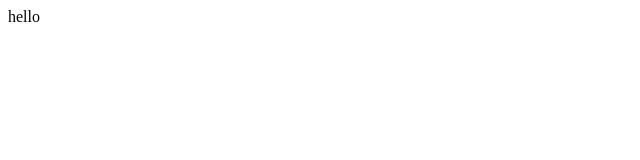
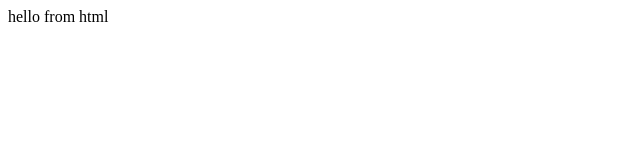
Before and after one commit to vonhutphi/test-phi, a plain HTML site: page hello.html in a window 1280 px wide. Shown: the full height of the page, 0-640 px from the left. Drawn offline with Linux system fonts and the light colour scheme.

Commit message:
change text

```diff
--- a/hello.html
+++ b/hello.html
@@ -7,6 +7,6 @@
     <title>Document</title>
 </head>
 <body>
-    <div>hello</div>
+    <div>hello from html</div>
 </body>
 </html>
```
